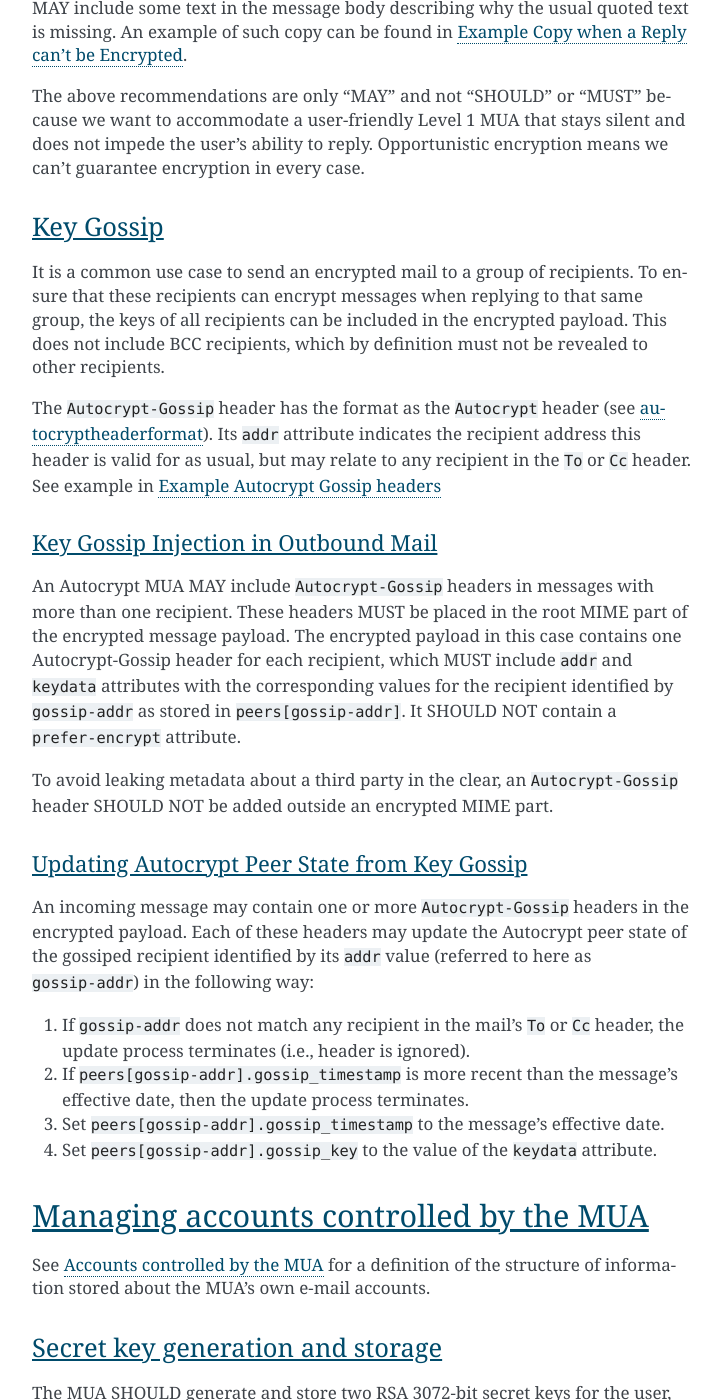
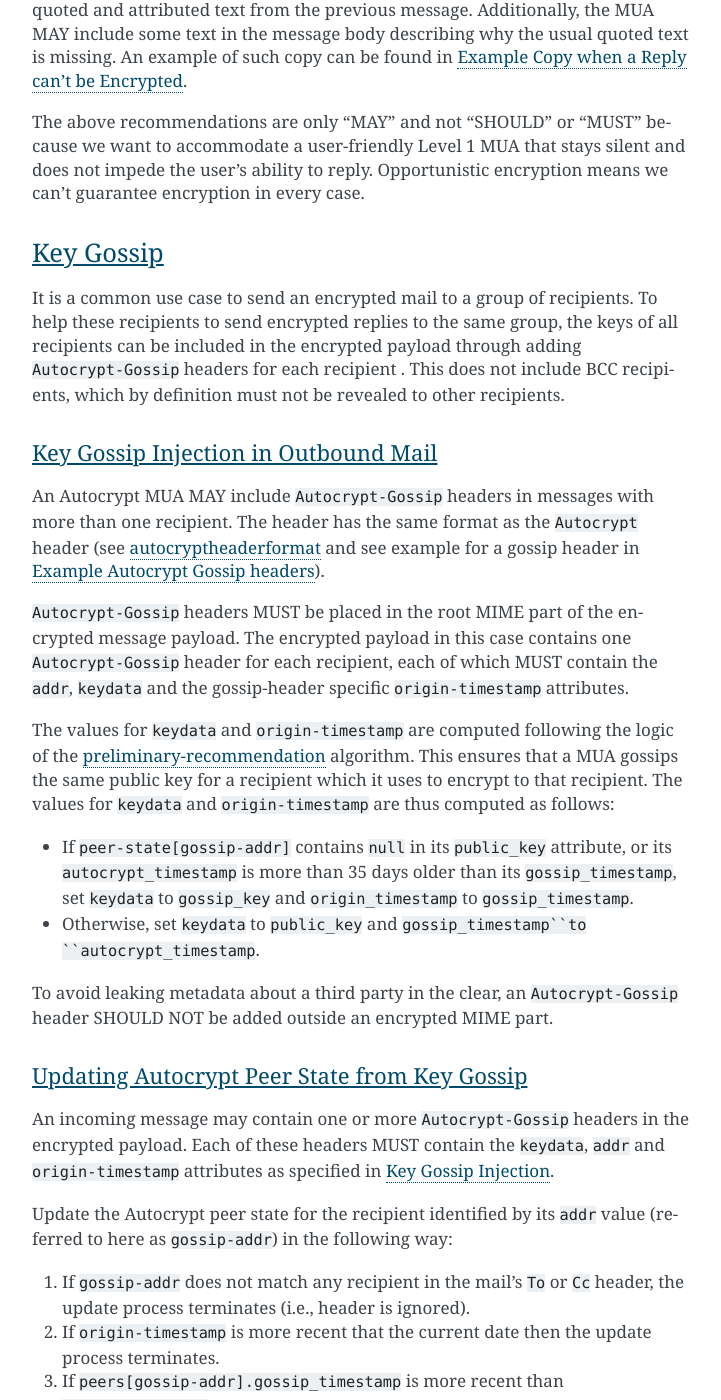
Before and after one commit to autocrypt/autocrypt, a Sphinx documentation site: the page built from doc/level1.rst, in a window 1280 px wide and 1400 px high, scrolled down 13451 px. Shown: the whole window, without its empty margins (388-1109 px from the left). Built offline with Sphinx 7.4.7, drawn with Linux system fonts in a browser that asks for light colours; some of the changed text lies outside the part shown.

Commit message:
try to fix #236 by introducing a required ``origin-timestamp`` attribute in the gossip header.

```diff
--- a/doc/level1.rst
+++ b/doc/level1.rst
@@ -155,12 +155,12 @@ Autocrypt-capable MUAs that implement :ref:`Gossip <key-gossip>` should
 also associate the following additional attributes with
 ``peers[addr]``:
 
-* ``gossip_timestamp``: the UTC timestamp of the most recent effective
-  date of all messages containing a valid ``Autocrypt-Gossip`` header
-  about the peer.
-* ``gossip_key``: the value of the ``keydata`` attribute derived from
-  the most recent message containing a valid ``Autocrypt-Gossip``
-  header about the peer.
+* ``gossip_timestamp``: the UTC timestamp of the most recent
+  ("youngest") ``origin-timestamp`` attribute in all messages
+  containing a valid ``Autocrypt-Gossip`` header for this peer.
+
+* ``gossip_key``: the value of the ``keydata`` attribute from
+  the youngest ``Autocrypt-Gossip`` header for the peer.
 
 How this information is managed and used is discussed in :ref:`peer-management`.
 
@@ -513,11 +513,13 @@ If both ``public_key`` and ``gossip_key`` are ``null``, then set
 Otherwise, we derive the recommendation using a two-phase algorithm.
 The first phase computes the ``preliminary-recommendation``.
 
+.. _`preliminary-recommendation`:
+
 Preliminary Recommendation
 __________________________
 
 If either ``public_key`` is ``null``, or ``autocrypt_timestamp`` is
-more than 35 days older than ``gossip_key_timestamp``, set
+more than 35 days older than ``gossip_timestamp``, set
 ``target-keys[to-addr]`` to ``gossip_key`` and set
 ``preliminary-recommendation`` to ``discourage`` and skip to the
 :ref:`final-recommendation-phase`.
@@ -637,29 +639,44 @@ Key Gossip
 ++++++++++
 
 It is a common use case to send an encrypted mail to a group of
-recipients. To ensure that these recipients can encrypt messages when
-replying to that same group, the keys of all recipients can be
-included in the encrypted payload. This does not include BCC
+recipients. To help these recipients to send encrypted replies
+to the same group, the keys of all recipients can be
+included in the encrypted payload through adding ``Autocrypt-Gossip``
+headers for each recipient . This does not include BCC
 recipients, which by definition must not be revealed to other
 recipients.
 
-The ``Autocrypt-Gossip`` header has the format as the ``Autocrypt``
-header (see `autocryptheaderformat`_). Its ``addr`` attribute
-indicates the recipient address this header is valid for as usual, but
-may relate to any recipient in the ``To`` or ``Cc`` header.
-See example in :ref:`autocrypt-gossip-example`
+
+.. _`gossip-injection`:
 
 Key Gossip Injection in Outbound Mail
 ~~~~~~~~~~~~~~~~~~~~~~~~~~~~~~~~~~~~~
 
 An Autocrypt MUA MAY include ``Autocrypt-Gossip`` headers in messages
-with more than one recipient. These headers MUST be placed in the root
+with more than one recipient.  The header has the same format as
+the ``Autocrypt`` header (see `autocryptheaderformat`_ and see example
+for a gossip header in :ref:`autocrypt-gossip-example`).
+
+``Autocrypt-Gossip`` headers MUST be placed in the root
 MIME part of the encrypted message payload. The encrypted payload in
-this case contains one Autocrypt-Gossip header for each recipient,
-which MUST include ``addr`` and ``keydata`` attributes with the
-corresponding values for the recipient identified by ``gossip-addr``
-as stored in ``peers[gossip-addr]``.  It SHOULD NOT contain a
-``prefer-encrypt`` attribute.
+this case contains one ``Autocrypt-Gossip`` header for each recipient,
+each of which MUST contain the ``addr``, ``keydata`` and the
+gossip-header specific ``origin-timestamp`` attributes.
+
+The values for ``keydata`` and ``origin-timestamp`` are computed
+following the logic of the `preliminary-recommendation`_ algorithm.
+This ensures that a MUA gossips the same public key for a recipient
+which it uses to encrypt to that recipient.  The values for
+``keydata`` and ``origin-timestamp`` are thus computed as follows:
+
+- If ``peer-state[gossip-addr]`` contains ``null`` in its
+  ``public_key`` attribute, or its ``autocrypt_timestamp`` is
+  more than 35 days older than its ``gossip_timestamp``, set
+  ``keydata`` to ``gossip_key`` and ``origin_timestamp``
+  to ``gossip_timestamp``.
+
+- Otherwise, set ``keydata`` to ``public_key`` and
+  ``gossip_timestamp``to ``autocrypt_timestamp``.
 
 To avoid leaking metadata about a third party in the clear, an
 ``Autocrypt-Gossip`` header SHOULD NOT be added outside an encrypted
@@ -669,23 +686,27 @@ Updating Autocrypt Peer State from Key Gossip
 ~~~~~~~~~~~~~~~~~~~~~~~~~~~~~~~~~~~~~~~~~~~~~
 
 An incoming message may contain one or more ``Autocrypt-Gossip``
-headers in the encrypted payload. Each of these headers may update the
-Autocrypt peer state of the gossiped recipient identified by its
-``addr`` value (referred to here as ``gossip-addr``) in the following
-way:
+headers in the encrypted payload. Each of these headers MUST
+contain the ``keydata``, ``addr`` and ``origin-timestamp`` attributes
+as specified in `Key Gossip Injection <gossip-injection>`_.
+
+Update the Autocrypt peer state for the recipient identified
+by its ``addr`` value (referred to here as ``gossip-addr``) in the
+following way:
 
 1. If ``gossip-addr`` does not match any recipient in the mail's
    ``To`` or ``Cc`` header, the update process terminates (i.e.,
    header is ignored).
 
-2. If ``peers[gossip-addr].gossip_timestamp`` is more recent than the
-   message's effective date, then the update process terminates.
+2. If ``origin-timestamp`` is more recent that the current date
+   then the update process terminates.
 
-3. Set ``peers[gossip-addr].gossip_timestamp`` to the message's
-   effective date.
+3. If ``peers[gossip-addr].gossip_timestamp`` is more recent than
+   ``origin-timestamp`` then the update process terminates.
 
 4. Set ``peers[gossip-addr].gossip_key`` to the value of the
-   ``keydata`` attribute.
+   ``keydata`` attribute. Set ``peers[gossip-addr].gossip_timestamp``
+   to the value of the ``origin-timestamp`` attribute.
 
 
 .. _account-management:
```
